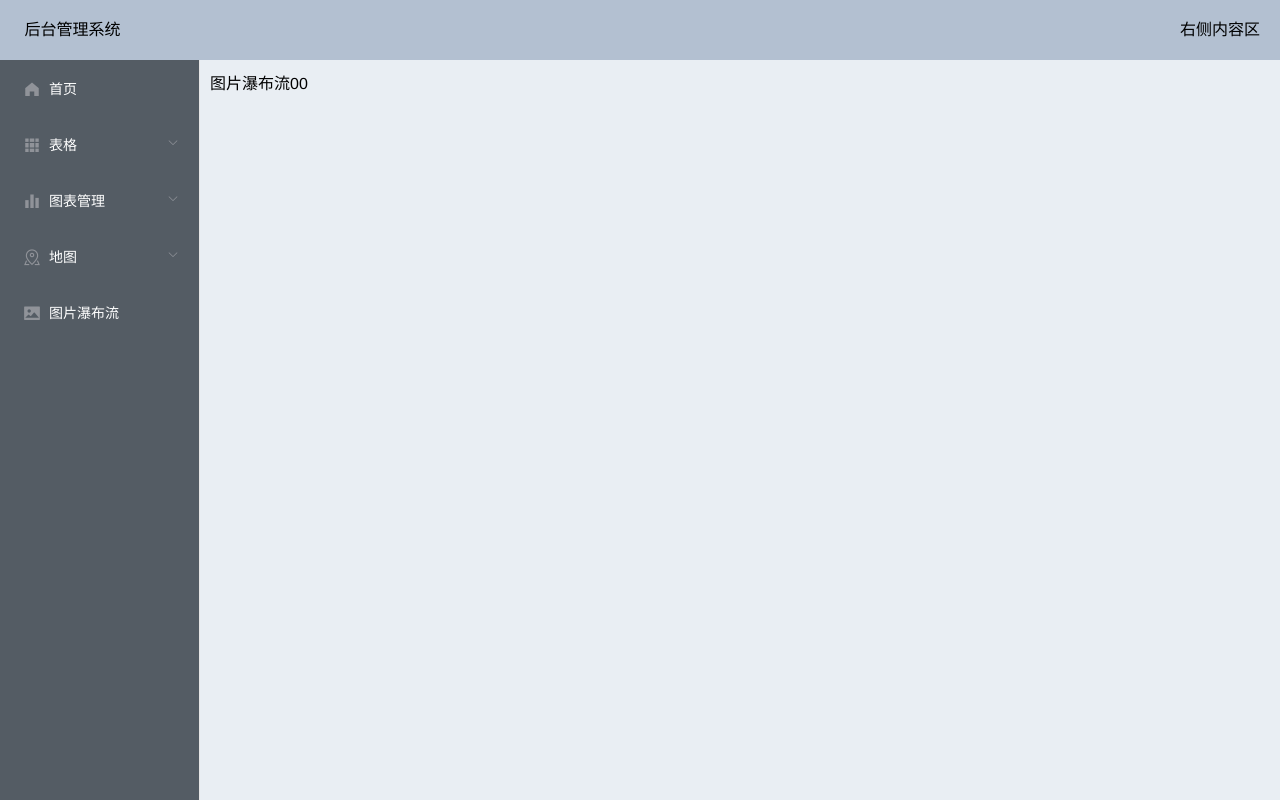
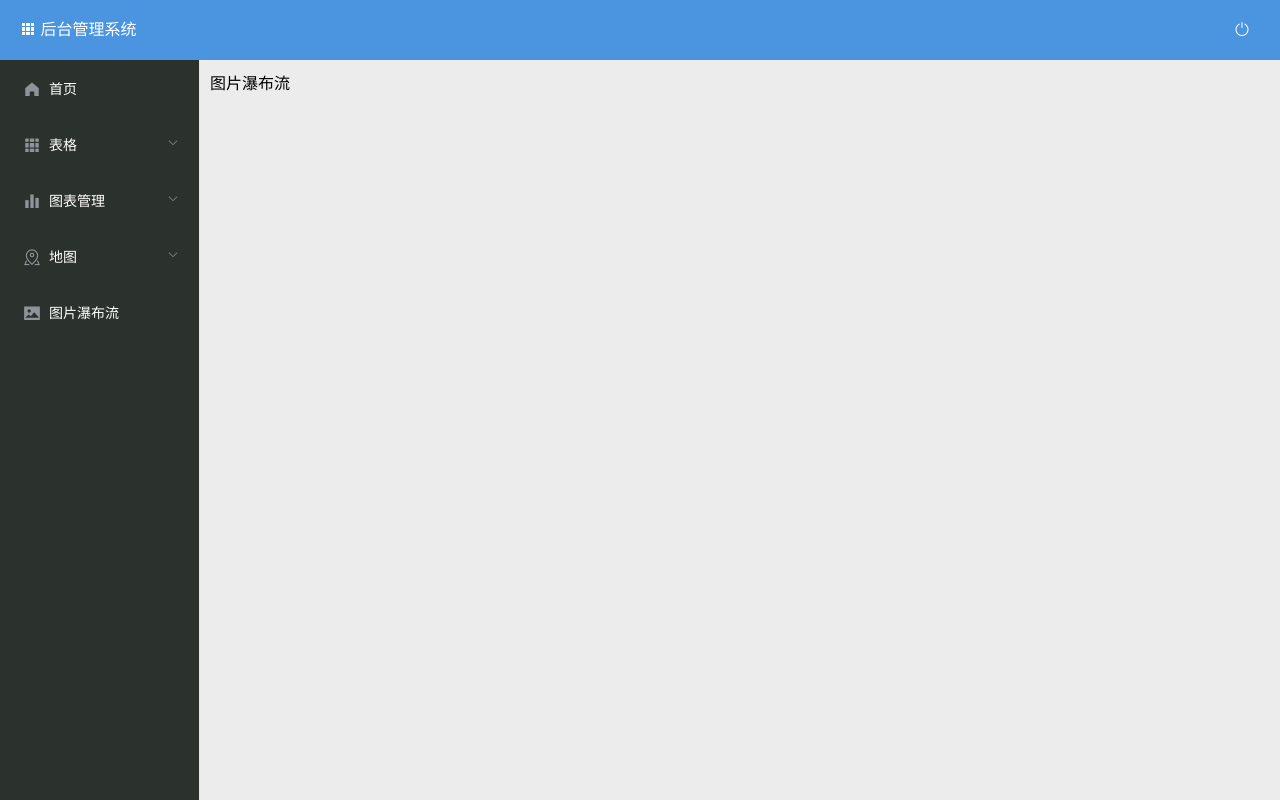
Before and after one commit to flp9/vue-cli4, a Vue app: page /#/pic/pic in a window 1280 px wide. Built offline with nearby package versions, Linux system fonts and the light colour scheme; what vue-baidu-map would draw is missing.

Commit message:
project-header

```diff
--- a/src/views/Layout/components/AppAside.vue
+++ b/src/views/Layout/components/AppAside.vue
@@ -5,7 +5,7 @@
     class="el-menu-vertical-demo"
     @open="handleOpen"
     @close="handleClose"
-    background-color="#545c64"
+    background-color="#2b312c"
     text-color="#fff"
     active-text-color="#ffd04b"
     router
--- a/src/views/Layout/components/AppHeader.vue
+++ b/src/views/Layout/components/AppHeader.vue
@@ -1,26 +1,46 @@
 <template>
   <div>
     <div class="header-left">
-      <i class="el-icon-adm-menuc"></i>
+      <i class="el-icon-s-grid pointer"></i>
       后台管理系统
     </div>
     <div class="header-right">
-      右侧内容区
+      <!-- <el-dropdown class="mar-r-2">
+        <i class="el-icon-user-solid user-setting pointer"></i>
+        <el-dropdown-menu slot="dropdown">
+          <el-dropdown-item command="setting">系统设置</el-dropdown-item>
+          <el-dropdown-item command="user">个人中心</el-dropdown-item>
+        </el-dropdown-menu>
+      </el-dropdown> -->
+       <div class="mar-r-2">
+        <i class="el-icon-switch-button pointer" @click="loginOut"></i>
+      </div>
     </div>
   </div>
 </template>
 
 <script>
 export default {
-  name: "appHeader"
+  name: "appHeader",
+  methods:{
+    loginOut(){
+      this.$router.push('/')
+    }
+  }
 };
 </script>
 
 <style lang="scss" scoped>
 .header-left {
   float: left;
+  color: white;
 }
 .header-right {
   float: right;
+  display: flex;
+  color: white;
+}
+.mar-r-2{
+  margin-right: 10px;
 }
 </style>
--- a/src/views/Layout/layout.vue
+++ b/src/views/Layout/layout.vue
@@ -37,13 +37,13 @@ export default {
   .el-header {
     height: 60px;
     line-height: 60px;
-    background-color: #b3c0d1;
+    background-color: #4B94DF;
   }
   .el-aside {
-    background-color: #d3dce6;
+    background-color: #2b312c;
   }
   .el-main {
-    background-color: #e9eef3;
+    background-color: #ececec;
     padding: 10px;
     overflow: hidden;
   }
--- a/src/views/pic/pic.vue
+++ b/src/views/pic/pic.vue
@@ -1,6 +1,6 @@
 <template>
   <div>
-    图片瀑布流00
+    图片瀑布流
   </div>
 </template>
 
```
